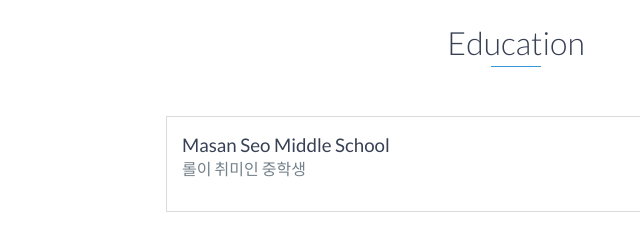
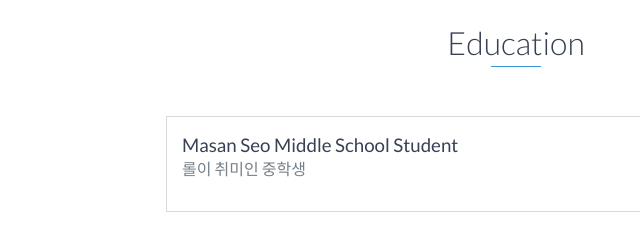
Before and after one commit to aird24714/aird24714.github.io, a website: page index.html in a window 1280 px wide. Shown: the part 2060-2299 px from the top of the page, 124-764 px from the left. Drawn offline with nearby package versions, Linux system fonts and the light colour scheme.

Commit message:
Changing

```diff
--- a/index.html
+++ b/index.html
@@ -132,7 +132,7 @@
     <div id="education">
         <h2 class="heading">Education</h2>
         <div class="education-block">
-            <h3>Masan Seo Middle School</h3>
+            <h3>Masan Seo Middle School Student</h3>
             <span class="education-date">Mar 2019 - Feb 2022</span>
             <h4>롤이 취미인 중학생</h4>
             <p>
```
